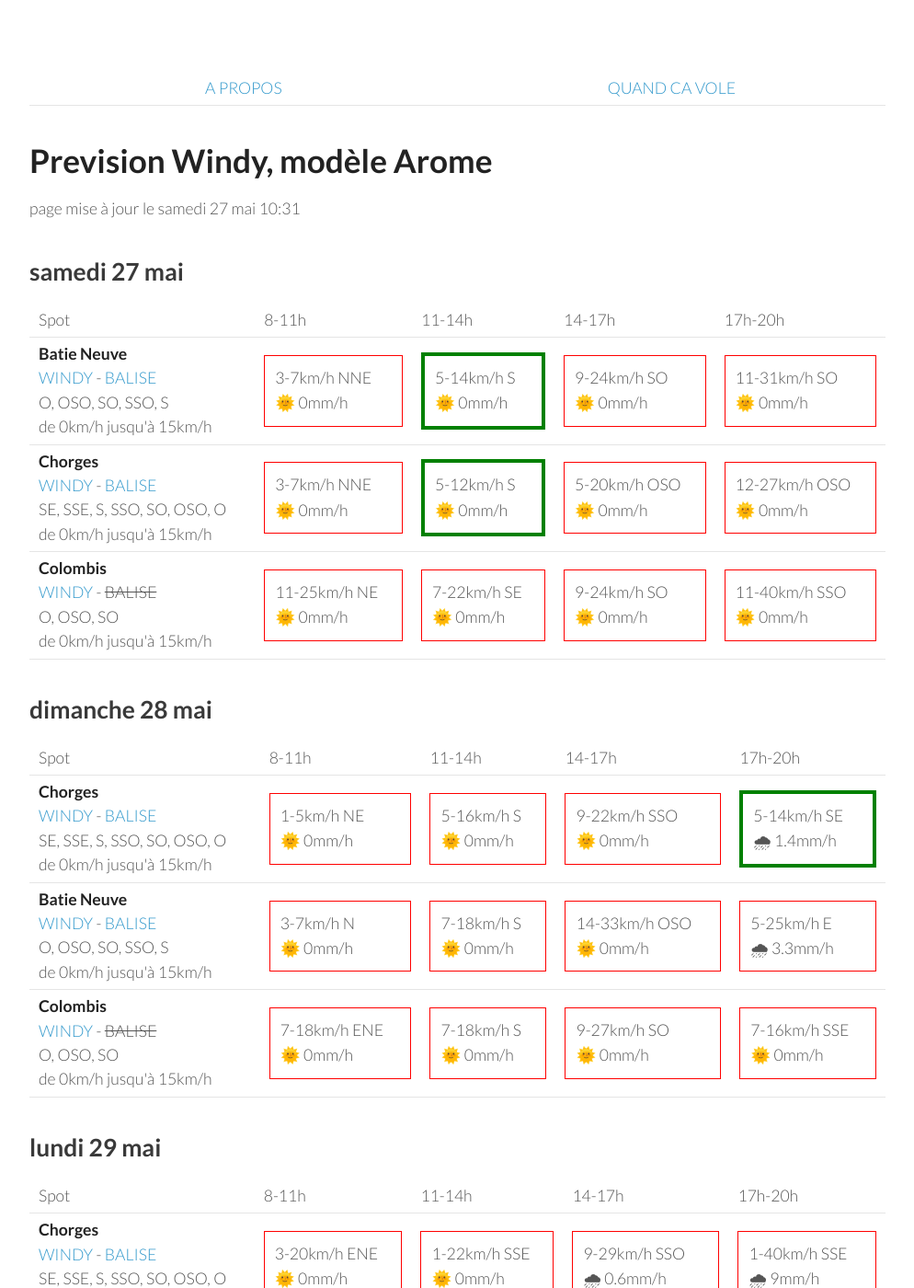
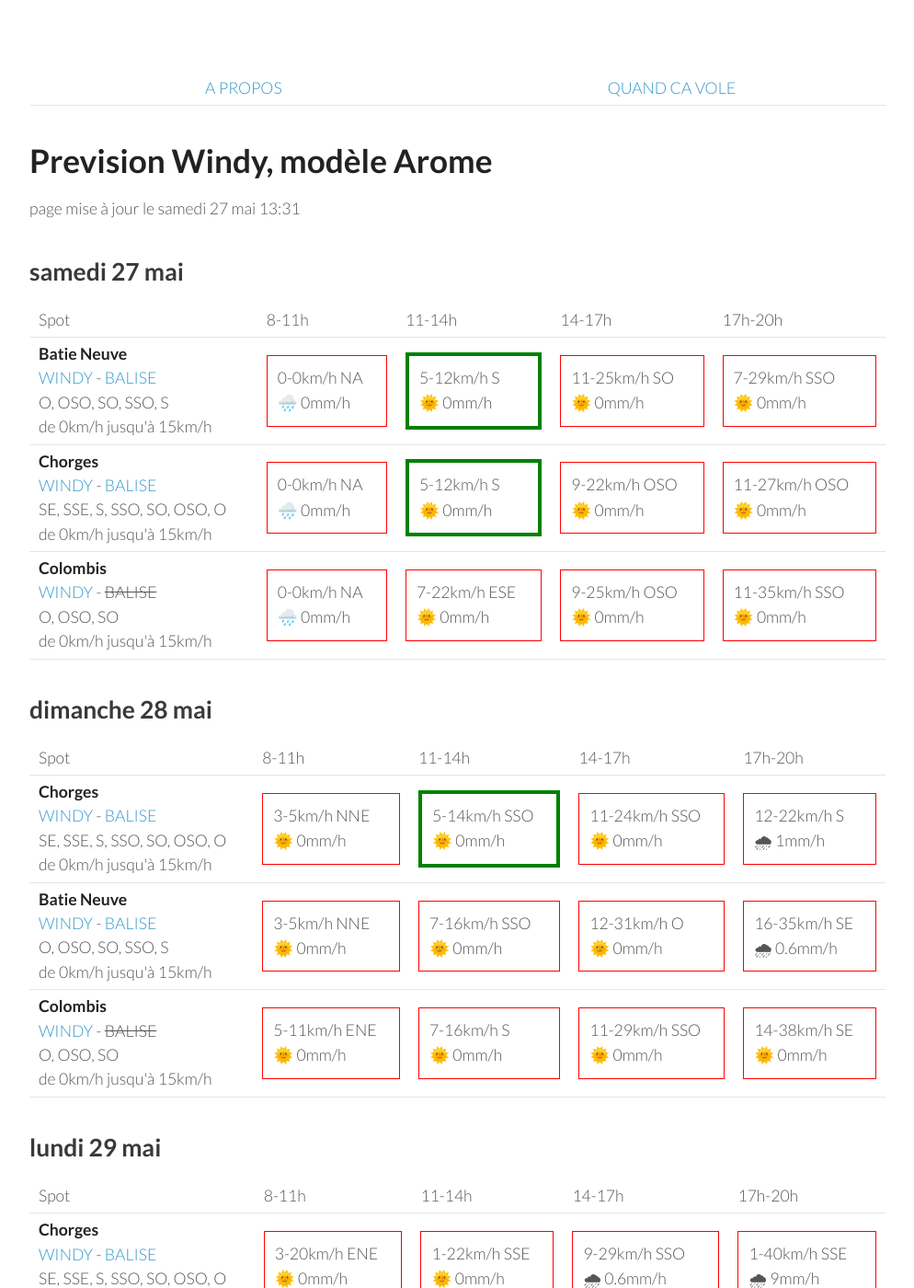
Before and after one commit to parapente-dans-le-nord/parapente-dans-le-nord.github.io, a Jekyll site: the page built from serre_poncon.markdown, in a window 1280 px wide and 1400 px high. Shown: the whole window at 92% size, without its empty margins (26-1020 px from the left). Built offline with Jekyll 4.4.1, drawn with Linux system fonts in a browser that asks for light colours.

Commit message:
update index.markdown

```diff
--- a/serre_poncon.markdown
+++ b/serre_poncon.markdown
@@ -7,7 +7,7 @@ title:  "Tous les spots"
 {: .links}
 
 # Prevision Windy, modèle Arome
-page mise à jour le samedi 27 mai 10:31
+page mise à jour le samedi 27 mai 13:31
 
 ## samedi 27 mai
 
@@ -24,31 +24,28 @@ page mise à jour le samedi 27 mai 10:31
 <tr>
         <td><strong>Batie Neuve</strong><br><a href="https://windy.com/44.584/6.236?44.559,6.262,10,m:eTtagly">WINDY</a> - <span class=""><a href="https://www.openwindmap.org/PP554">BALISE</a> </span><br> <span class="vent-favorable">O, OSO, SO, SSO, S</span><br><span class="force-vent">de 0km/h jusqu'à 15km/h</span> </td>
 
-            <td><div class="not-flyable"><p>3-7km/h NNE</p><p>🌞 0mm/h</p></div></td>
-            <td><div class="flyable"><p>5-14km/h S</p><p>🌞 0mm/h</p></div></td>
-            <td><div class="not-flyable"><p>9-24km/h SO</p><p>🌞 0mm/h</p></div></td>
-            <td><div class="not-flyable"><p>11-31km/h SO</p><p>🌞 0mm/h</p></div></td>
-
+            <td><div class="not-flyable"><p>0-0km/h NA</p><p>🌧️ 0mm/h</p></div></td>
+            <td><div class="flyable"><p>5-12km/h S</p><p>🌞 0mm/h</p></div></td>
+            <td><div class="not-flyable"><p>11-25km/h SO</p><p>🌞 0mm/h</p></div></td>
+            <td><div class="not-flyable"><p>7-29km/h SSO</p><p>🌞 0mm/h</p></div></td>
 
     </tr>
 <tr>
         <td><strong>Chorges</strong><br><a href="https://windy.com/44.578/6.280?44.559,6.262,10">WINDY</a> - <span class=""><a href="https://www.openwindmap.org/PP554">BALISE</a> </span><br> <span class="vent-favorable">SE, SSE, S, SSO, SO, OSO, O</span><br><span class="force-vent">de 0km/h jusqu'à 15km/h</span> </td>
 
-            <td><div class="not-flyable"><p>3-7km/h NNE</p><p>🌞 0mm/h</p></div></td>
+            <td><div class="not-flyable"><p>0-0km/h NA</p><p>🌧️ 0mm/h</p></div></td>
             <td><div class="flyable"><p>5-12km/h S</p><p>🌞 0mm/h</p></div></td>
-            <td><div class="not-flyable"><p>5-20km/h OSO</p><p>🌞 0mm/h</p></div></td>
-            <td><div class="not-flyable"><p>12-27km/h OSO</p><p>🌞 0mm/h</p></div></td>
-
+            <td><div class="not-flyable"><p>9-22km/h OSO</p><p>🌞 0mm/h</p></div></td>
+            <td><div class="not-flyable"><p>11-27km/h OSO</p><p>🌞 0mm/h</p></div></td>
 
     </tr>
 <tr>
         <td><strong>Colombis</strong><br><a href="https://windy.com/44.494/6.216?44.559,6.262,10">WINDY</a> - <span class="no-balise"> BALISE </span><br> <span class="vent-favorable">O, OSO, SO</span><br><span class="force-vent">de 0km/h jusqu'à 15km/h</span> </td>
 
-            <td><div class="not-flyable"><p>11-25km/h NE</p><p>🌞 0mm/h</p></div></td>
-            <td><div class="not-flyable"><p>7-22km/h SE</p><p>🌞 0mm/h</p></div></td>
-            <td><div class="not-flyable"><p>9-24km/h SO</p><p>🌞 0mm/h</p></div></td>
-            <td><div class="not-flyable"><p>11-40km/h SSO</p><p>🌞 0mm/h</p></div></td>
-
+            <td><div class="not-flyable"><p>0-0km/h NA</p><p>🌧️ 0mm/h</p></div></td>
+            <td><div class="not-flyable"><p>7-22km/h ESE</p><p>🌞 0mm/h</p></div></td>
+            <td><div class="not-flyable"><p>9-25km/h OSO</p><p>🌞 0mm/h</p></div></td>
+            <td><div class="not-flyable"><p>11-35km/h SSO</p><p>🌞 0mm/h</p></div></td>
 
     </tr>
 
@@ -70,30 +67,30 @@ page mise à jour le samedi 27 mai 10:31
 <tr>
         <td><strong>Chorges</strong><br><a href="https://windy.com/44.578/6.280?44.559,6.262,10">WINDY</a> - <span class=""><a href="https://www.openwindmap.org/PP554">BALISE</a> </span><br> <span class="vent-favorable">SE, SSE, S, SSO, SO, OSO, O</span><br><span class="force-vent">de 0km/h jusqu'à 15km/h</span> </td>
 
-            <td><div class="not-flyable"><p>1-5km/h NE</p><p>🌞 0mm/h</p></div></td>
-            <td><div class="not-flyable"><p>5-16km/h S</p><p>🌞 0mm/h</p></div></td>
-            <td><div class="not-flyable"><p>9-22km/h SSO</p><p>🌞 0mm/h</p></div></td>
-            <td><div class="flyable"><p>5-14km/h SE</p><p>🌧 1.4mm/h</p></div></td>
+            <td><div class="not-flyable"><p>3-5km/h NNE</p><p>🌞 0mm/h</p></div></td>
+            <td><div class="flyable"><p>5-14km/h SSO</p><p>🌞 0mm/h</p></div></td>
+            <td><div class="not-flyable"><p>11-24km/h SSO</p><p>🌞 0mm/h</p></div></td>
+            <td><div class="not-flyable"><p>12-22km/h S</p><p>🌧 1mm/h</p></div></td>
 
 
     </tr>
 <tr>
         <td><strong>Batie Neuve</strong><br><a href="https://windy.com/44.584/6.236?44.559,6.262,10,m:eTtagly">WINDY</a> - <span class=""><a href="https://www.openwindmap.org/PP554">BALISE</a> </span><br> <span class="vent-favorable">O, OSO, SO, SSO, S</span><br><span class="force-vent">de 0km/h jusqu'à 15km/h</span> </td>
 
-            <td><div class="not-flyable"><p>3-7km/h N</p><p>🌞 0mm/h</p></div></td>
-            <td><div class="not-flyable"><p>7-18km/h S</p><p>🌞 0mm/h</p></div></td>
-            <td><div class="not-flyable"><p>14-33km/h OSO</p><p>🌞 0mm/h</p></div></td>
-            <td><div class="not-flyable"><p>5-25km/h E</p><p>🌧 3.3mm/h</p></div></td>
+            <td><div class="not-flyable"><p>3-5km/h NNE</p><p>🌞 0mm/h</p></div></td>
+            <td><div class="not-flyable"><p>7-16km/h SSO</p><p>🌞 0mm/h</p></div></td>
+            <td><div class="not-flyable"><p>12-31km/h O</p><p>🌞 0mm/h</p></div></td>
+            <td><div class="not-flyable"><p>16-35km/h SE</p><p>🌧 0.6mm/h</p></div></td>
 
 
     </tr>
 <tr>
         <td><strong>Colombis</strong><br><a href="https://windy.com/44.494/6.216?44.559,6.262,10">WINDY</a> - <span class="no-balise"> BALISE </span><br> <span class="vent-favorable">O, OSO, SO</span><br><span class="force-vent">de 0km/h jusqu'à 15km/h</span> </td>
 
-            <td><div class="not-flyable"><p>7-18km/h ENE</p><p>🌞 0mm/h</p></div></td>
-            <td><div class="not-flyable"><p>7-18km/h S</p><p>🌞 0mm/h</p></div></td>
-            <td><div class="not-flyable"><p>9-27km/h SO</p><p>🌞 0mm/h</p></div></td>
-            <td><div class="not-flyable"><p>7-16km/h SSE</p><p>🌞 0mm/h</p></div></td>
+            <td><div class="not-flyable"><p>5-11km/h ENE</p><p>🌞 0mm/h</p></div></td>
+            <td><div class="not-flyable"><p>7-16km/h S</p><p>🌞 0mm/h</p></div></td>
+            <td><div class="not-flyable"><p>11-29km/h SSO</p><p>🌞 0mm/h</p></div></td>
+            <td><div class="not-flyable"><p>14-38km/h SE</p><p>🌞 0mm/h</p></div></td>
 
 
     </tr>
```
